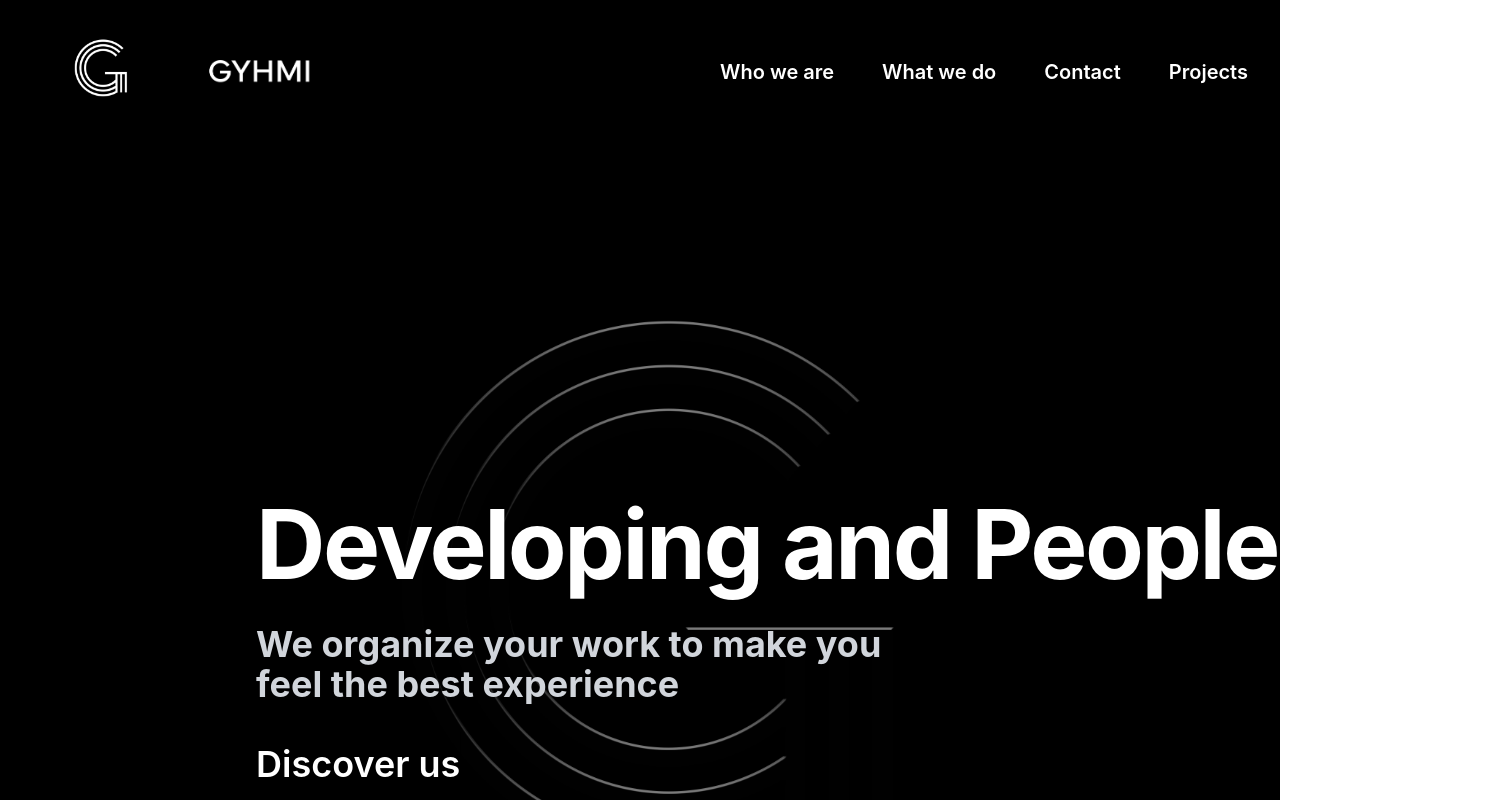
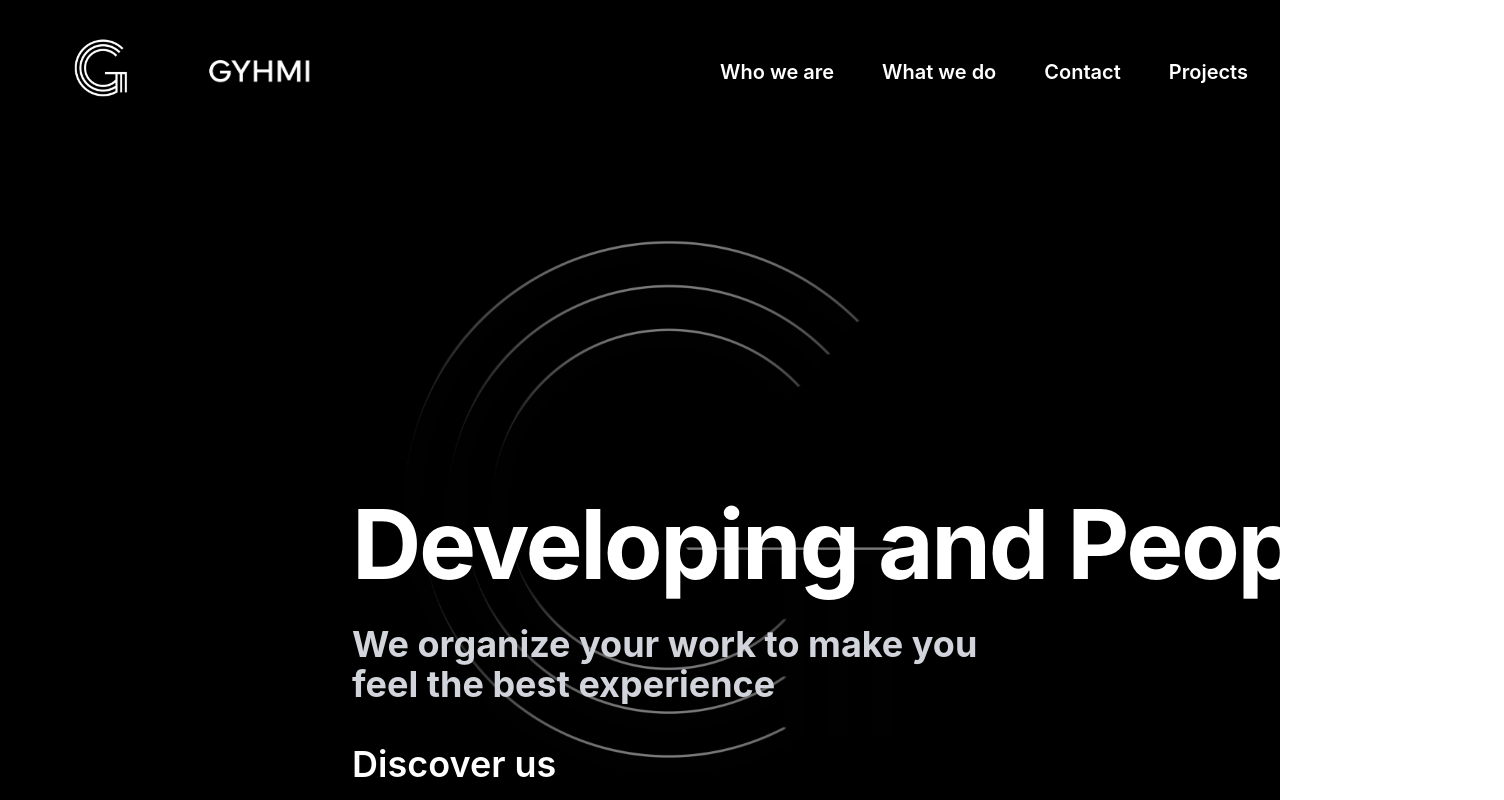
Before and after one commit to Ranzeb/GYHMI, a React (Create React App) app: page / in a window 1280 px wide. Shown: the top 800 px of the page, 1504 px wide, since content can reach past the window. Built offline with nearby package versions, Linux system fonts and the light colour scheme.

Commit message:
Update Home.js

```diff
--- a/src/components/Home/Home.js
+++ b/src/components/Home/Home.js
@@ -7,11 +7,11 @@ export default function Home() {
                 <img
                     src="/G-black.png"
                     alt=""
-                    className="absolute inset-0 -z-10 sm:w-1.5 h-full md:w-full object-cover sm:top-0 md:top-52 3xl:top-24"
+                    className="absolute inset-0 -z-10 sm:w-1.5 h-full md:w-full object-cover sm:top-0 md:top-32 3xl:top-24"
                 />
 
-                <div className="mx-auto pb-24 pt-10 sm:pb-32 lg:grid lg:grid-cols-2 lg:gap-x-8 lg:px-8 xl:pt-28 2xl::py-40">
-                    <div className="2xl:px-20 px-4 lg:px-0 lg:pt-64 lg:pl-56 2xl:ml-5">
+                <div className="mx-auto pb-24 pt-10 sm:pb-32 xl:grid xl:grid-cols-2 lg:gap-x-8 lg:px-8 lg:pl-32 xl:pt-28 2xl::py-40">
+                    <div className="2xl:px-20 px-4 lg:px-0 lg:pt-64 md:pl-0 xl:pl-56 2xl:ml-5">
                         <div className="mx-auto xl:w-screen xl:max-w-6xl 2xl:w-screen mt-72 xl:mt-0">
                             <div className="2xl:ml-28 sm:mt-96 md:mt-32 2xl:mt-32">
                             <h1 className="2xl:text-8xl font-bold tracking-tight text-white text-4xl sm:text-5xl md:text-5xl xl:text-8xl">
```
